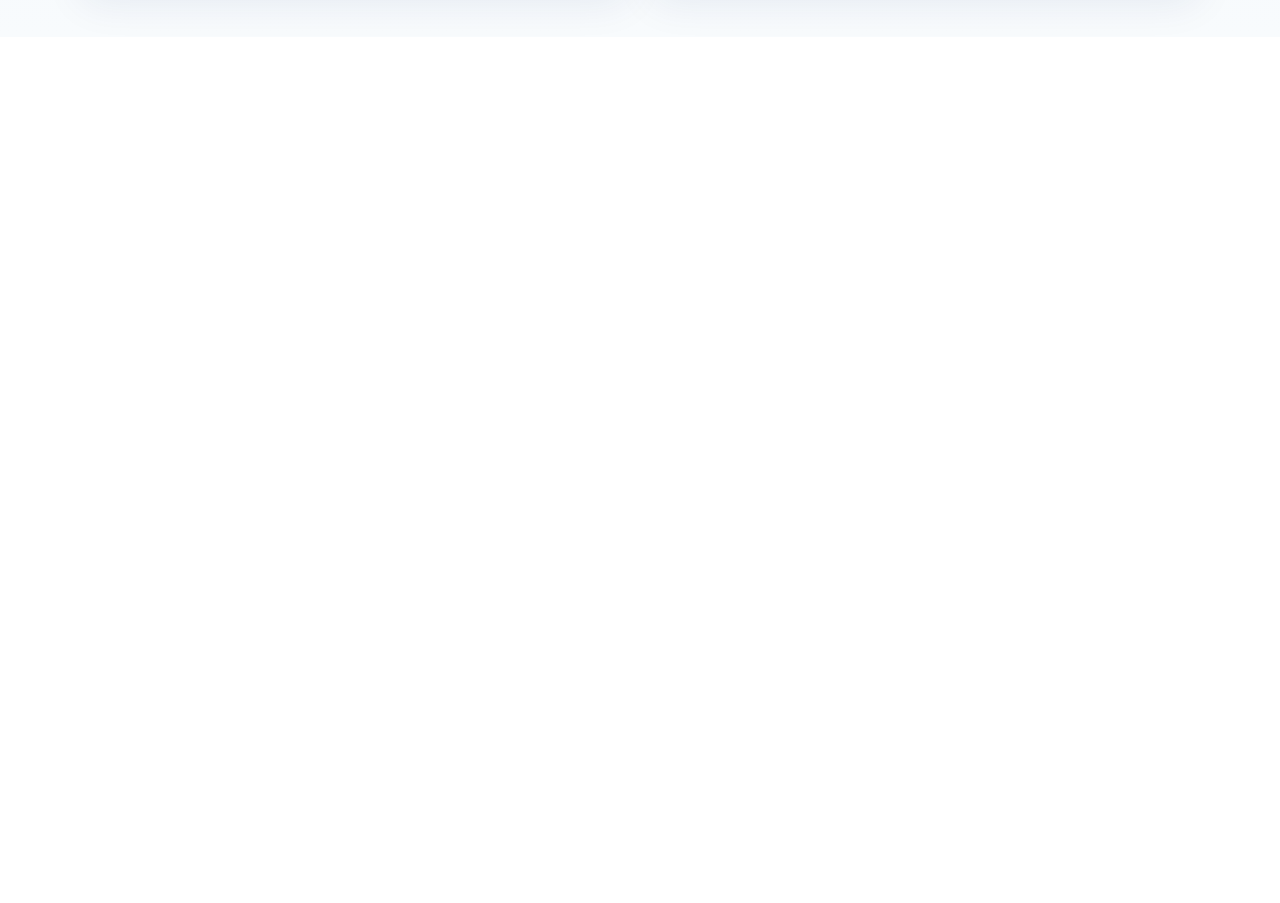
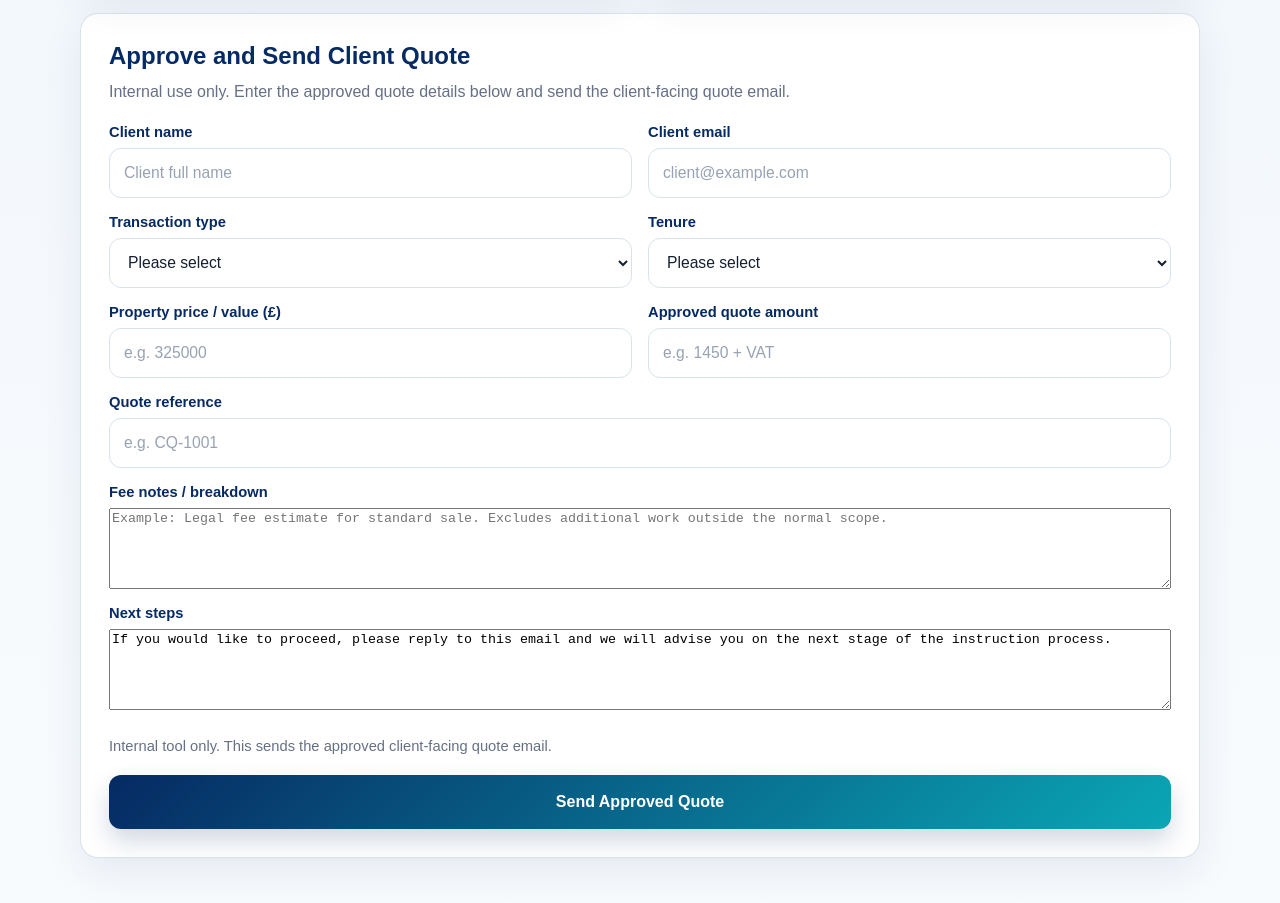
Before and after one commit to SullyAli67/conveyquote-pages, a React (Vite) app: page / in a window 1280 px wide. Shown: the part 900-1803 px from the top of the page. Before the commit the page ends 937 px from the top, so only its background shows below. Built offline with nearby package versions, Linux system fonts and the light colour scheme.

Commit message:
Update App.tsx

```diff
--- a/src/App.tsx
+++ b/src/App.tsx
@@ -35,6 +35,18 @@ type QuoteForm = {
   phone: string;
 };
 
+type ApprovedQuoteForm = {
+  clientName: string;
+  clientEmail: string;
+  transactionType: string;
+  tenure: string;
+  propertyPrice: string;
+  quoteAmount: string;
+  quoteReference: string;
+  feeBreakdown: string;
+  nextSteps: string;
+};
+
 const initialFormState: QuoteForm = {
   type: "",
   tenure: "",
@@ -68,13 +80,38 @@ const initialFormState: QuoteForm = {
   phone: "",
 };
 
+const initialApprovedQuoteState: ApprovedQuoteForm = {
+  clientName: "",
+  clientEmail: "",
+  transactionType: "",
+  tenure: "",
+  propertyPrice: "",
+  quoteAmount: "",
+  quoteReference: "",
+  feeBreakdown: "",
+  nextSteps:
+    "If you would like to proceed, please reply to this email and we will advise you on the next stage of the instruction process.",
+};
+
 function App() {
   const [form, setForm] = useState<QuoteForm>(initialFormState);
+  const [approvedQuote, setApprovedQuote] = useState<ApprovedQuoteForm>(
+    initialApprovedQuoteState
+  );
 
   const handleChange = (
     e: ChangeEvent<HTMLInputElement | HTMLSelectElement>
   ) => {
     setForm({ ...form, [e.target.name]: e.target.value });
+  };
+
+  const handleApprovedQuoteChange = (
+    e: ChangeEvent<HTMLInputElement | HTMLSelectElement | HTMLTextAreaElement>
+  ) => {
+    setApprovedQuote({
+      ...approvedQuote,
+      [e.target.name]: e.target.value,
+    });
   };
 
   const handleSubmit = async (e: FormEvent<HTMLFormElement>) => {
@@ -109,6 +146,46 @@ function App() {
     } catch (error) {
       alert("Sorry, something went wrong while submitting your enquiry.");
       console.error("Request error:", error);
+    }
+  };
+
+  const handleApprovedQuoteSubmit = async (e: FormEvent<HTMLFormElement>) => {
+    e.preventDefault();
+
+    const payload = {
+      name: approvedQuote.clientName,
+      email: approvedQuote.clientEmail,
+      type: approvedQuote.transactionType,
+      tenure: approvedQuote.tenure,
+      price: approvedQuote.propertyPrice,
+      quoteAmount: approvedQuote.quoteAmount,
+      quoteReference: approvedQuote.quoteReference,
+      feeBreakdown: approvedQuote.feeBreakdown,
+      nextSteps: approvedQuote.nextSteps,
+    };
+
+    try {
+      const response = await fetch("/api/send-approved-quote", {
+        method: "POST",
+        headers: {
+          "Content-Type": "application/json",
+        },
+        body: JSON.stringify(payload),
+      });
+
+      const result = await response.json();
+
+      if (result.success) {
+        alert("Approved client quote sent successfully.");
+        console.log("Approved quote email sent:", result);
+        setApprovedQuote(initialApprovedQuoteState);
+      } else {
+        alert("Sorry, there was a problem sending the approved quote.");
+        console.error("Approved quote send error:", result);
+      }
+    } catch (error) {
+      alert("Sorry, something went wrong while sending the approved quote.");
+      console.error("Approved quote request error:", error);
     }
   };
 
@@ -565,6 +642,150 @@ function App() {
             </p>
           </article>
         </section>
+
+        <section className="card card--form" style={{ marginTop: "24px" }}>
+          <div className="section-heading">
+            <div>
+              <h2>Approve and Send Client Quote</h2>
+              <p>
+                Internal use only. Enter the approved quote details below and send the
+                client-facing quote email.
+              </p>
+            </div>
+          </div>
+
+          <form className="quote-form" onSubmit={handleApprovedQuoteSubmit}>
+            <div className="form-grid">
+              <div className="field">
+                <label htmlFor="clientName">Client name</label>
+                <input
+                  id="clientName"
+                  type="text"
+                  name="clientName"
+                  value={approvedQuote.clientName}
+                  onChange={handleApprovedQuoteChange}
+                  placeholder="Client full name"
+                  required
+                />
+              </div>
+
+              <div className="field">
+                <label htmlFor="clientEmail">Client email</label>
+                <input
+                  id="clientEmail"
+                  type="email"
+                  name="clientEmail"
+                  value={approvedQuote.clientEmail}
+                  onChange={handleApprovedQuoteChange}
+                  placeholder="client@example.com"
+                  required
+                />
+              </div>
+
+              <div className="field">
+                <label htmlFor="transactionType">Transaction type</label>
+                <select
+                  id="transactionType"
+                  name="transactionType"
+                  value={approvedQuote.transactionType}
+                  onChange={handleApprovedQuoteChange}
+                  required
+                >
+                  <option value="">Please select</option>
+                  <option value="purchase">Purchase</option>
+                  <option value="sale">Sale</option>
+                  <option value="remortgage">Remortgage</option>
+                  <option value="transfer">Transfer of Equity</option>
+                </select>
+              </div>
+
+              <div className="field">
+                <label htmlFor="approvedTenure">Tenure</label>
+                <select
+                  id="approvedTenure"
+                  name="tenure"
+                  value={approvedQuote.tenure}
+                  onChange={handleApprovedQuoteChange}
+                  required
+                >
+                  <option value="">Please select</option>
+                  <option value="freehold">Freehold</option>
+                  <option value="leasehold">Leasehold</option>
+                </select>
+              </div>
+
+              <div className="field">
+                <label htmlFor="propertyPrice">Property price / value (£)</label>
+                <input
+                  id="propertyPrice"
+                  type="text"
+                  name="propertyPrice"
+                  value={approvedQuote.propertyPrice}
+                  onChange={handleApprovedQuoteChange}
+                  placeholder="e.g. 325000"
+                  required
+                />
+              </div>
+
+              <div className="field">
+                <label htmlFor="quoteAmount">Approved quote amount</label>
+                <input
+                  id="quoteAmount"
+                  type="text"
+                  name="quoteAmount"
+                  value={approvedQuote.quoteAmount}
+                  onChange={handleApprovedQuoteChange}
+                  placeholder="e.g. 1450 + VAT"
+                  required
+                />
+              </div>
+
+              <div className="field field--full">
+                <label htmlFor="quoteReference">Quote reference</label>
+                <input
+                  id="quoteReference"
+                  type="text"
+                  name="quoteReference"
+                  value={approvedQuote.quoteReference}
+                  onChange={handleApprovedQuoteChange}
+                  placeholder="e.g. CQ-1001"
+                />
+              </div>
+
+              <div className="field field--full">
+                <label htmlFor="feeBreakdown">Fee notes / breakdown</label>
+                <textarea
+                  id="feeBreakdown"
+                  name="feeBreakdown"
+                  value={approvedQuote.feeBreakdown}
+                  onChange={handleApprovedQuoteChange}
+                  placeholder="Example: Legal fee estimate for standard sale. Excludes additional work outside the normal scope."
+                  rows={5}
+                />
+              </div>
+
+              <div className="field field--full">
+                <label htmlFor="nextSteps">Next steps</label>
+                <textarea
+                  id="nextSteps"
+                  name="nextSteps"
+                  value={approvedQuote.nextSteps}
+                  onChange={handleApprovedQuoteChange}
+                  rows={5}
+                />
+              </div>
+            </div>
+
+            <div className="form-footer">
+              <p className="form-note">
+                Internal tool only. This sends the approved client-facing quote email.
+              </p>
+              <button type="submit" className="primary-button">
+                Send Approved Quote
+              </button>
+            </div>
+          </form>
+        </section>
       </main>
     </div>
   );
```
